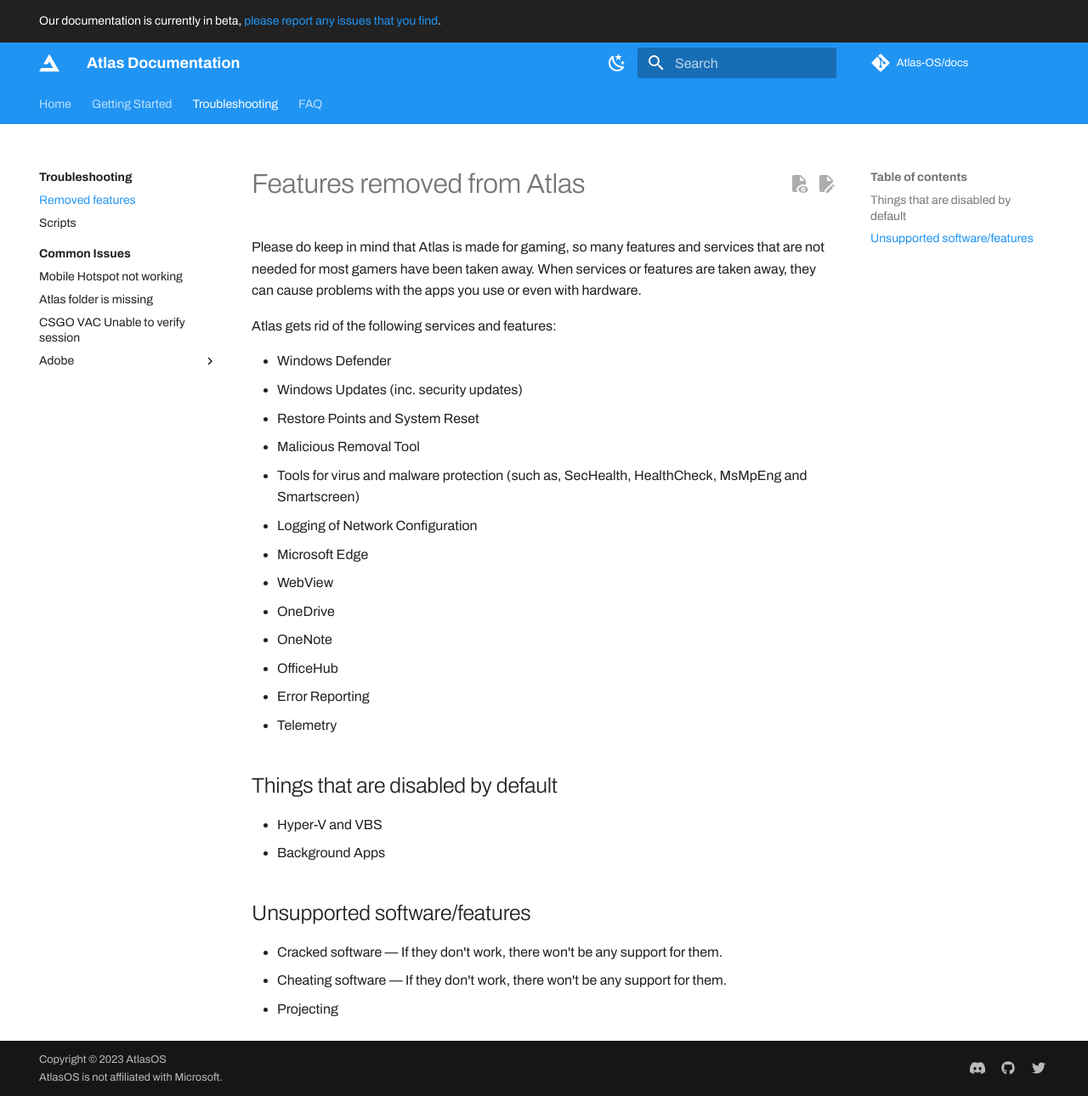
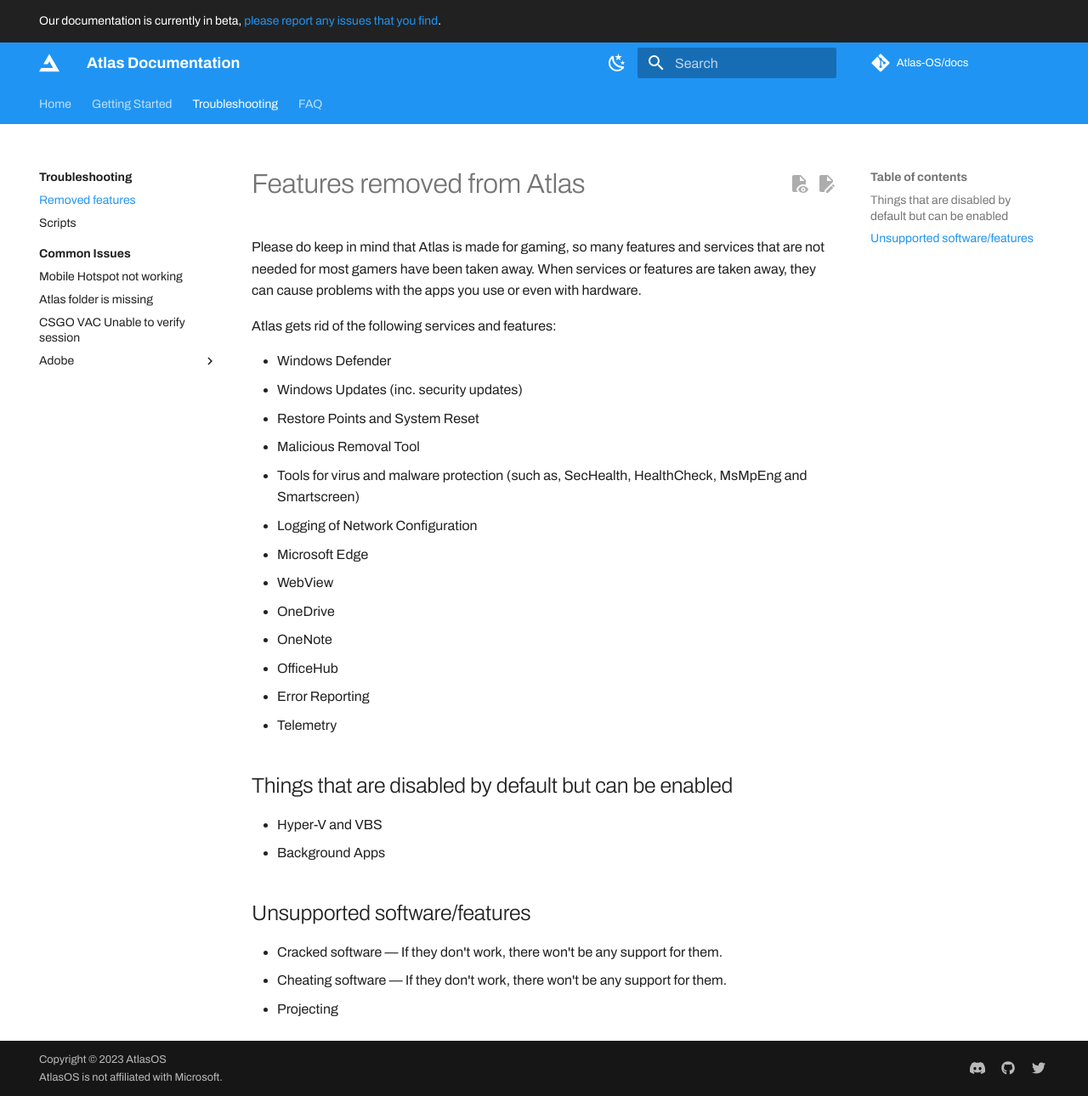
Before and after one commit to Atlas-OS/docs, an MkDocs documentation site: the page built from docs/troubleshooting/removed-features.md, in a window 1280 px wide and 1290 px high. Shown: the whole window at 85% size. Built offline with MkDocs 1.6.1 and Material for MkDocs 9.7.7, drawn with Linux system fonts in a browser that asks for light colours; some web fonts are replaced; plug-ins that fetch from the network failed and are left out; comment, search, counter and statistics services are not loaded.

Commit message:
feat(removed-features): :memo: elaborate on section

```diff
--- a/docs/troubleshooting/removed-features.md
+++ b/docs/troubleshooting/removed-features.md
@@ -18,7 +18,7 @@ Atlas gets rid of the following services and features:
 * Error Reporting
 * Telemetry
 
-## Things that are disabled by default
+## Things that are disabled by default but can be enabled
 * Hyper-V and VBS
 * Background Apps
 
```
